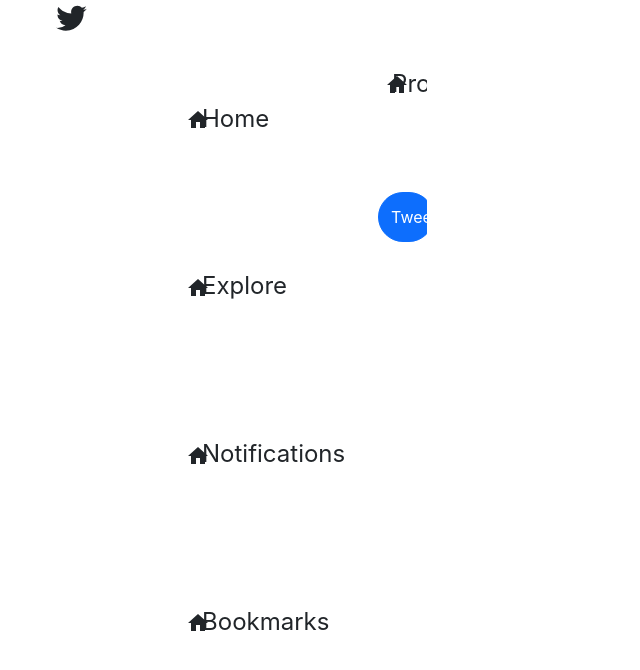
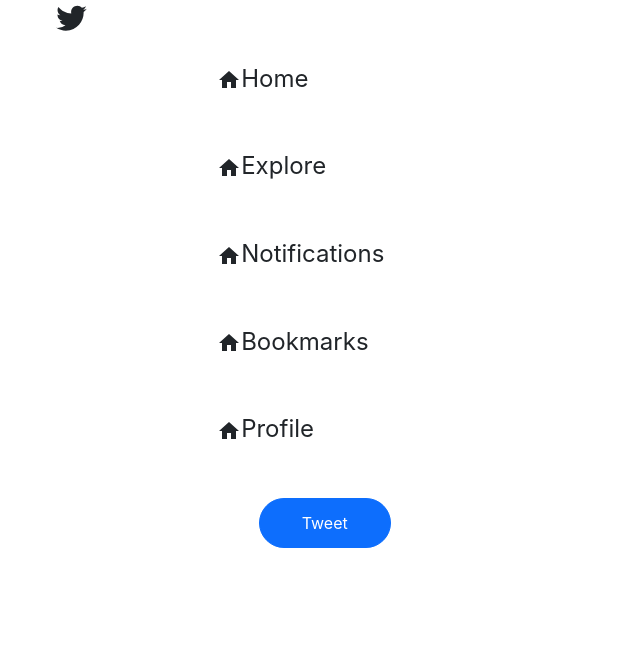
Before and after one commit to OmarNashat01/Front-End-Twitter-Clone, a React (Create React App) app in the folder my-app/: page / in a window 1280 px wide. Shown: the top 670 px of the page, without its empty margins (0-640 px from the left). Built offline with nearby package versions, Linux system fonts and the light colour scheme.

Commit message:
Update SidebarOption.jsx

```diff
--- a/my-app/src/Components/Sidebar/SidebarOption.jsx
+++ b/my-app/src/Components/Sidebar/SidebarOption.jsx
@@ -19,7 +19,7 @@
     <button
       type="button"
       onClick={test}
-      className=" btn nav-option rounded-pill float-parent-element "
+      className=" btn nav-option rounded-pill float-parent-element nav-button "
       data-mdb-ripple-color="light"
     >
       <div className="  float-child-element left-child">
```
